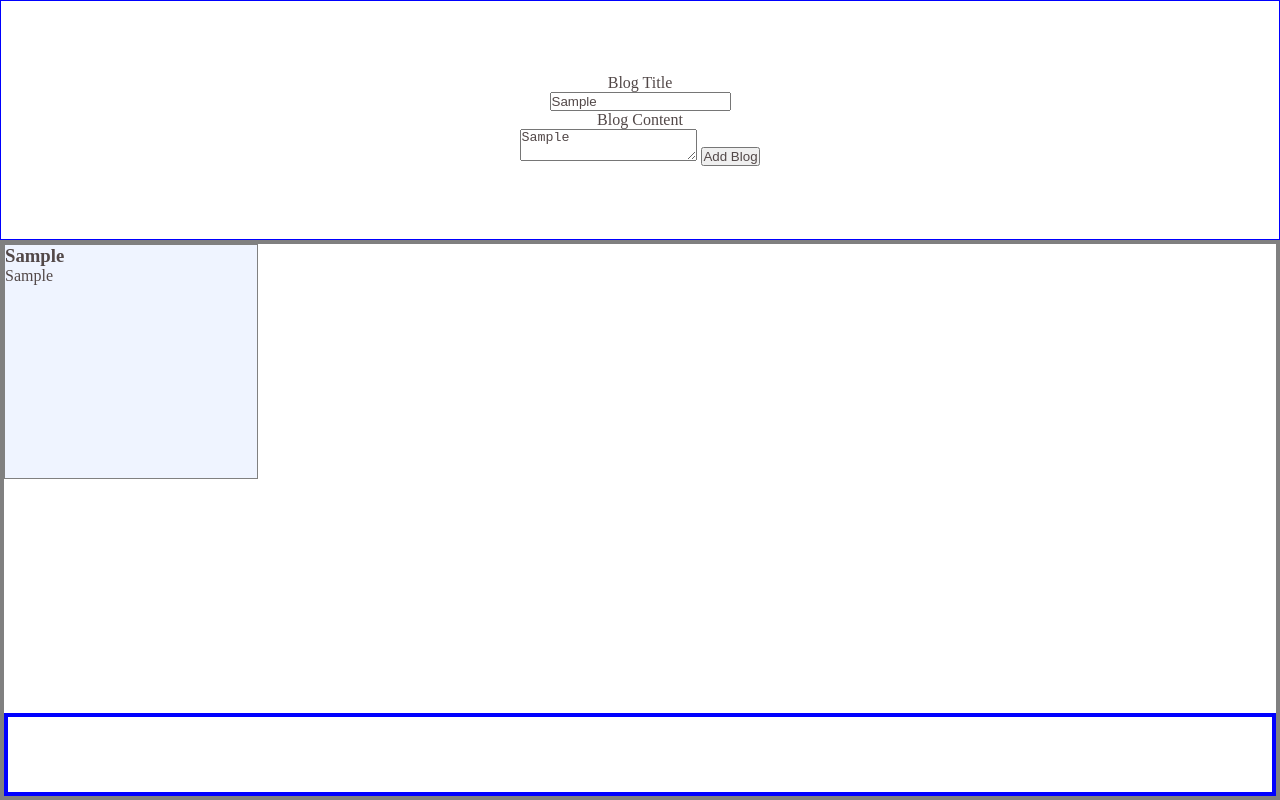
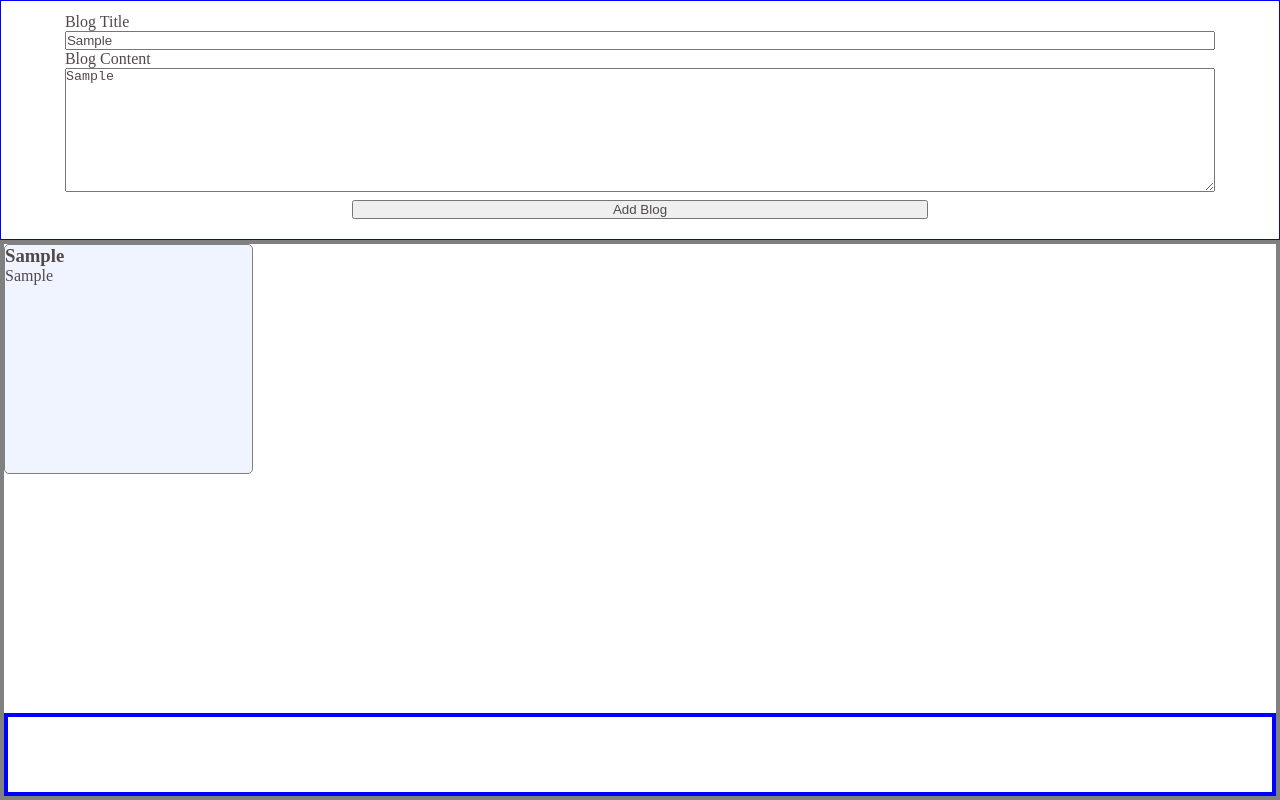
Before and after one commit to Hallelujah78/bloggur, a website: page index.html in a window 1280 px wide. Both pictures are taken after typing "Sample", "Sample" into the empty fields and a click on the button "Add Blog". Drawn offline with Linux system fonts and the light colour scheme.

Commit message:
Update index.html, index.js and styles
HTML. Added ID to form. Added required to inputs. Button type is now submit.

JS: the eventlistener is added to form and is of type submit.

Styles: Added a div inside form so we can center content. Updated to display flex so we can have the textarea grow while other elements remain fixed size.

```diff
--- a/index.html
+++ b/index.html
@@ -9,15 +9,16 @@
     <title>Bloggur</title>
 </head>
 
-<form>
-    <label class="title-label" for="title">Blog Title</label>
-    <input class="title-input" type="text" name="title">
+<form id="blog-input-form">
+    <div class="form-center">
+        <label class="title-label" for="title">Blog Title</label>
+        <input class="title-input" required type="text" name="title">
 
-    <label class="content-label" for="content">Blog Content</label>
-    <textarea class="content-input" name="content"></textarea>
+        <label class="content-label" for="content">Blog Content</label>
+        <textarea class="content-input" name="content" required></textarea>
 
-    <button class="add-blog">Add Blog</button>
-
+        <button type="submit" class="add-blog-btn">Add Blog</button>
+    </div>
 
 
 
--- a/index.js
+++ b/index.js
@@ -6,26 +6,32 @@ const titleDOM = document.querySelector(".title-input");
 // Get the text area input.
 const contentDOM = document.querySelector(".content-input");
 // Get the button.
-const addBlogBtn = document.querySelector(".add-blog");
+const addBlogBtn = document.querySelector(".add-blog-btn");
 // Get the container for blog articles.
 const blogArticleContainerDOM = document.getElementById(
   "blog-article-container"
 );
+// Get the form
+const formDOM = document.getElementById("blog-input-form");
 
 // Add event listener to add button.
-addBlogBtn.addEventListener("click", (e) => {
+formDOM.addEventListener("submit", (e) => {
   e.preventDefault();
-  console.log("hello world");
   // Create an article
   createBlog();
 });
 
-// console.log(contentDOM);
-
 // Create new blog post function
 const createBlog = () => {
-  // get the title
-  // get the content
+  // get the title from form.
+  const titleValue = titleDOM.value;
+  // get the content from the form textarea.
+  const contentValue = contentDOM.value;
+  // Empty check.
+  if (titleValue === "" || contentValue === "") {
+    // if values are empty, warn user they must input title and content.
+  }
+
   // create the article
   const article = document.createElement("article");
   // set article class name
@@ -35,9 +41,9 @@ const createBlog = () => {
   // Create a paragraph for blog content.
   const paragraph = document.createElement("p");
   // Add title text.
-  title.textContent = titleDOM.value;
+  title.textContent = titleValue;
   // Add blog content text.
-  paragraph.textContent = contentDOM.value;
+  paragraph.textContent = contentValue;
   // Append all the elements to the article.
   article.append(title, paragraph);
   // Append the article to the.
--- a/styles.css
+++ b/styles.css
@@ -32,12 +32,34 @@ form {
     border: 1px solid blue;
     height: 30vh;
     align-content: center;
-    text-align: center;
+    /* text-align: center; */
+}
+
+.form-center {
+    display: flex;
+    margin: auto;
+    height: 90%;
+    width: 90%;
+    position: relative;
+    flex-direction: column;
+}
+
+.content-input {
+    width: 100%;
+    flex: 1 1 auto;
+}
+
+.add-blog-btn {
+    flex: 0 0 auto;
+    width: 50%;
+    margin: .5rem auto;
+
 }
 
 .blog-article {
-    width: 100%;
-    height: 100%;
+    width: 98%;
+    height: 98%;
     background-color: rgba(100, 150, 300, .1);
     border: 1px solid gray;
+    border-radius: 5px;
 }
```
Also changed, not shown: package.json (added, +14 -0 lines), 1 other file.
